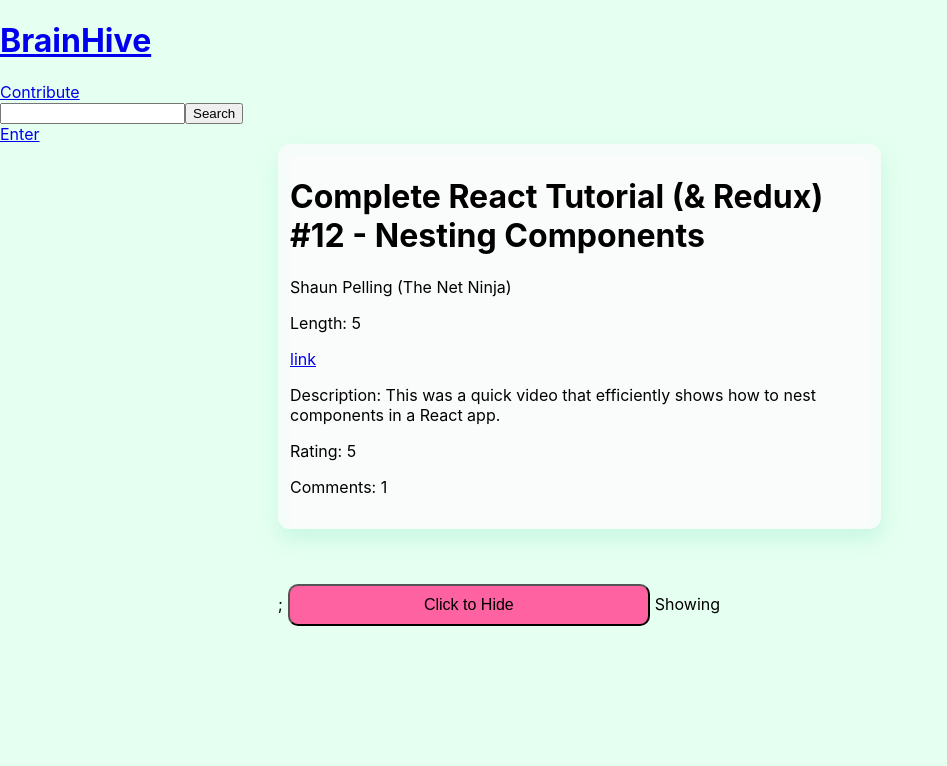
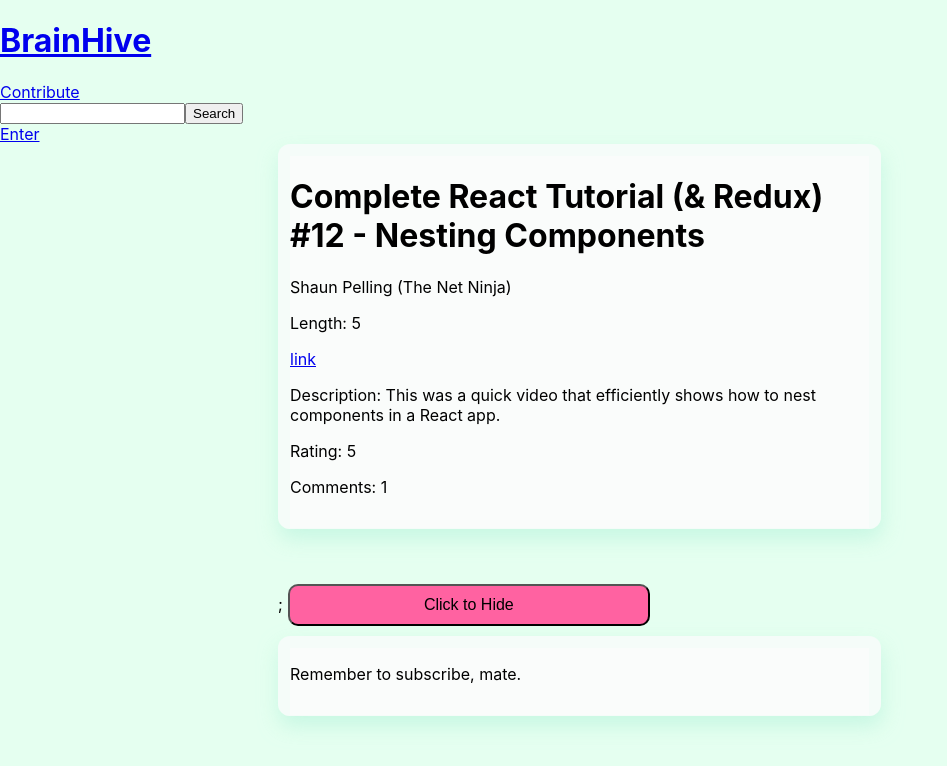
Before and after one commit to jmsaylor/brain-hive-2, a React (Create React App) app: page /post/1 in a window 1280 px wide. Both pictures are taken after a click on the button "Click to show". Shown: the top 766 px of the page, without its empty margins (0-947 px from the left). Built offline with nearby package versions, Linux system fonts and the light colour scheme.

Commit message:
comments working

```diff
--- a/src/App.js
+++ b/src/App.js
@@ -17,7 +17,10 @@ class App extends Component {
       element.key = idx;
       element.id = String(idx);
     });
-    this.state = { posts: [...arr] };
+    this.state = {
+      posts: [...arr],
+      search: "",
+    };
   }
 
   addPost = (post) => {
--- a/src/components/SinglePost.js
+++ b/src/components/SinglePost.js
@@ -16,6 +16,16 @@ class SinglePost extends Component {
   clickHandler = () => {
     this.setState({
       showComments: !this.state.showComments,
+    });
+  };
+  renderComments = (post) => {
+    return post.comments.map((comment) => {
+      return (
+        <div className='box'>
+          <p>{comment.name}</p>
+          <p>{comment.text}</p>
+        </div>
+      );
     });
   };
 
@@ -44,7 +54,7 @@ class SinglePost extends Component {
           <Button onClick={() => this.clickHandler()}>
             {this.state.showComments ? "Click to Hide" : "Click to show"}
           </Button>
-          {this.state.showComments ? "Showing" : "Not showing"}
+          {this.state.showComments ? this.renderComments(post) : null}
         </div>
       );
     });
```
Also changed, not shown: src/components/common/Comments.js (added).
